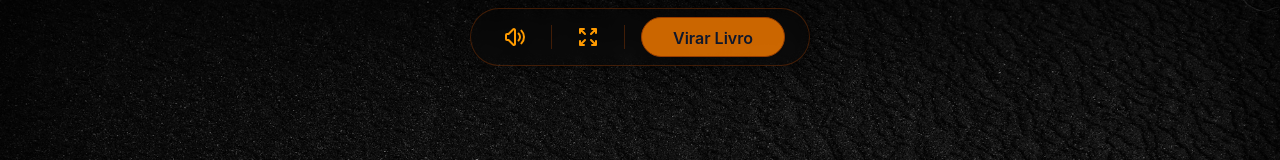
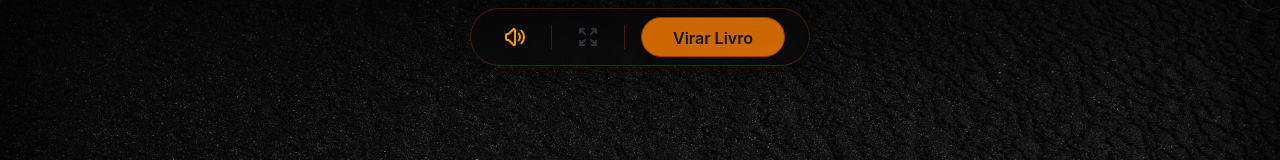
Before and after one commit to alexpedrozawd/ank-project, a React (Vite) app: page / in a window 1280 px wide. Shown: the top 160 px of the page. Built offline with nearby package versions, Linux system fonts and the light colour scheme.

Commit message:
feat: use internal maximize instead of native fullscreen and add glow state

```diff
--- a/src/components/BookContainer.tsx
+++ b/src/components/BookContainer.tsx
@@ -14,14 +14,8 @@ export default function BookContainer() {
   const [dimensions, setDimensions] = useState({ width: 0, height: 0 });
   const [isMuted, setIsMuted] = useState(false);
   const [currentPage, setCurrentPage] = useState(0);
-  const [isFullscreen, setIsFullscreen] = useState(false);
+  const [isMaximized, setIsMaximized] = useState(false);
   const audioRef = useRef<HTMLAudioElement>(null);
-
-  useEffect(() => {
-    const handleFullscreen = () => setIsFullscreen(!!document.fullscreenElement);
-    document.addEventListener('fullscreenchange', handleFullscreen);
-    return () => document.removeEventListener('fullscreenchange', handleFullscreen);
-  }, []);
 
 
 
@@ -73,27 +67,22 @@ export default function BookContainer() {
     }
   };
 
-  const toggleFullscreen = () => {
-    if (!document.fullscreenElement) {
-      document.documentElement.requestFullscreen().catch(() => {});
-    } else {
-      document.exitFullscreen().catch(() => {});
-    }
+  const toggleMaximize = () => {
+    setIsMaximized(prev => !prev);
   };
 
   useEffect(() => {
     const updateDimensions = () => {
       const vh = window.innerHeight;
-      const isMax = !!document.fullscreenElement;
-      // Em fullscreen usa 98% da tela, senao 85%
-      const h = isMax ? vh * 0.98 : vh * 0.85;
+      // Em maximized usa 100% da tela, senao 85%
+      const h = isMaximized ? vh * 1.0 : vh * 0.85;
       const w = h * 0.707;
 
       const isMobile = window.innerWidth < 640;
       const maxWidth = isMobile
-        ? window.innerWidth - (isMax ? 10 : 40)
-        : window.innerWidth / 2 - (isMax ? 10 : 20);
-      const maxHeight = window.innerHeight - (isMax ? 10 : 40);
+        ? window.innerWidth - (isMaximized ? 0 : 40)
+        : window.innerWidth / 2 - (isMaximized ? 0 : 20);
+      const maxHeight = window.innerHeight - (isMaximized ? 0 : 40);
 
       const finalWidth = Math.min(w, maxWidth);
       // Mantém a proporção se o width for encolhido
@@ -105,7 +94,7 @@ export default function BookContainer() {
     updateDimensions();
     window.addEventListener('resize', updateDimensions);
     return () => window.removeEventListener('resize', updateDimensions);
-  }, []);
+  }, [isMaximized]);
 
   const handleOpen = () => {
     if (coverSide === 'back') {
@@ -173,12 +162,17 @@ export default function BookContainer() {
         <div className="w-px h-6 bg-amber-900/50" />
 
         <button
-          onClick={toggleFullscreen}
-          className="p-2 text-amber-500 hover:text-amber-400 transition-colors"
-          title={isFullscreen ? "Sair da Tela Cheia" : "Tela Cheia"}
-          aria-label={isFullscreen ? "Sair da Tela Cheia" : "Tela Cheia"}
+          onClick={toggleMaximize}
+          disabled={state !== 'open'}
+          className={`p-2 transition-all duration-700 ease-out rounded-full ${
+            state === 'open'
+              ? 'text-amber-500 hover:text-amber-300 drop-shadow-[0_0_12px_rgba(245,158,11,0.8)] scale-110'
+              : 'text-gray-500/40 cursor-not-allowed scale-100'
+          }`}
+          title={isMaximized ? "Restaurar Tamanho" : "Expandir Livro"}
+          aria-label={isMaximized ? "Restaurar Tamanho" : "Expandir Livro"}
         >
-          {isFullscreen ? (
+          {isMaximized ? (
             <svg xmlns="http://www.w3.org/2000/svg" className="h-6 w-6" fill="none" viewBox="0 0 24 24" stroke="currentColor">
               <path strokeLinecap="round" strokeLinejoin="round" strokeWidth={2} d="M9 20V14H3m12 6v-6h6M9 4v6H3m12-6v6h6" />
             </svg>
```
